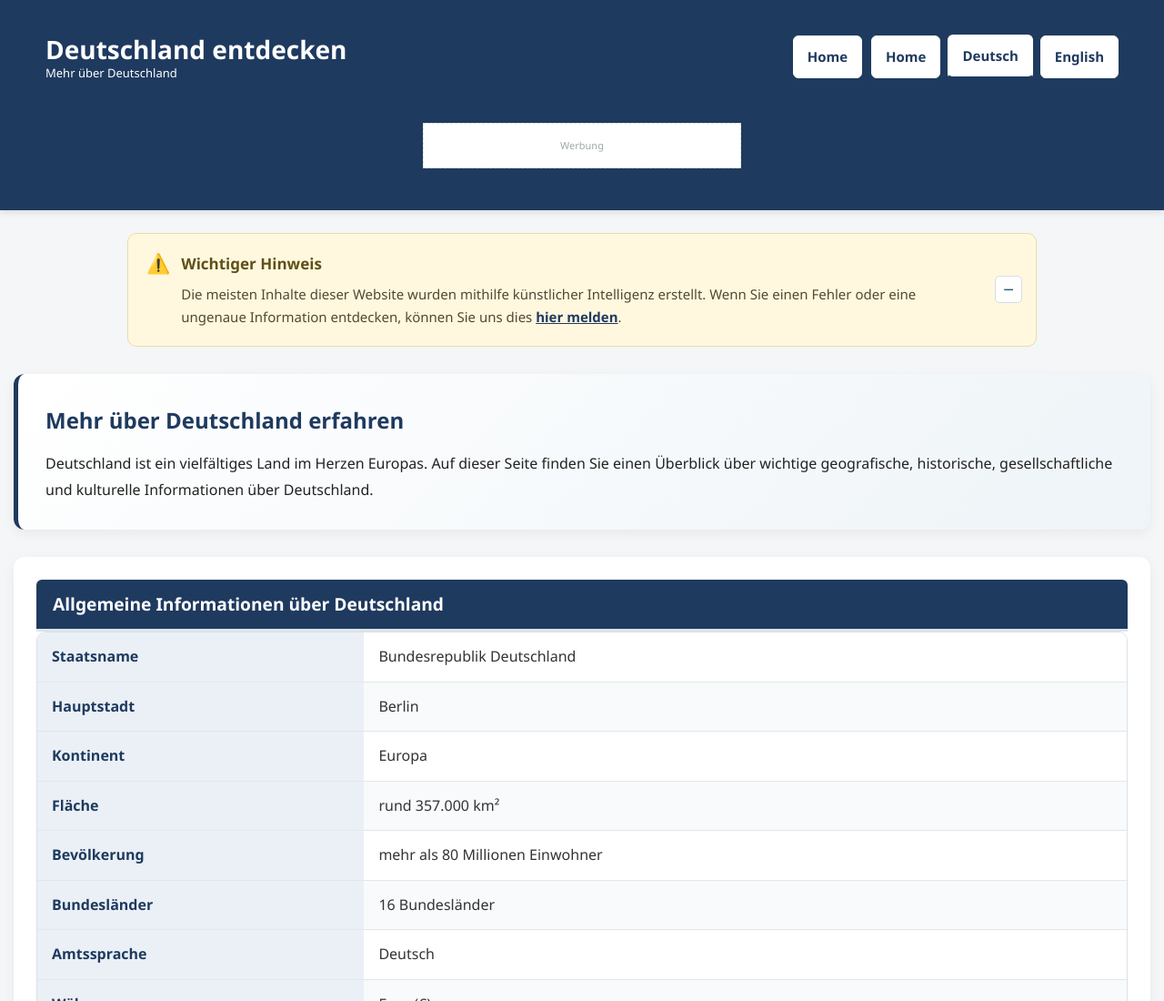
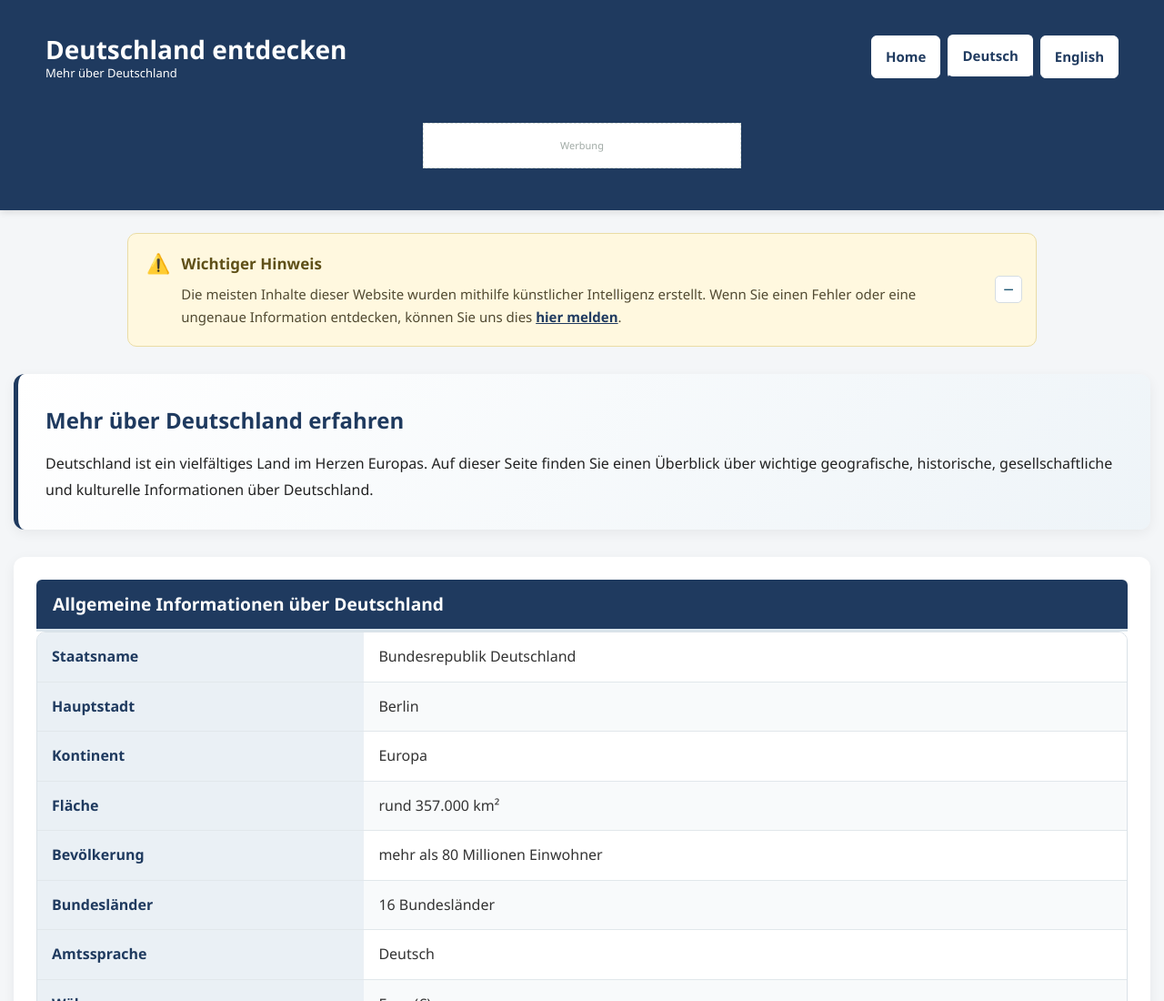
Before and after one commit to raidbo/germany, a plain HTML site: page deutschland.html in a window 1280 px wide. Shown: the top 1100 px of the page at 91% size. Drawn offline with Linux system fonts and the light colour scheme.

Commit message:
Add files via upload

```diff
--- a/deutschland.html
+++ b/deutschland.html
@@ -68,9 +68,7 @@
 
     <nav class="header-nav">
 
-        <a href="index.html" class="language-button">
-            Home
-        </a>
+
 <div class="language-switcher">
      <a href="index.html" class="language-button">
             Home
```
Also changed, not shown: deutschland-en.html (+2 -4 lines).
